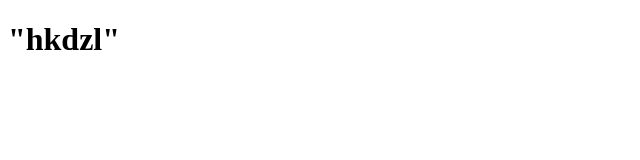
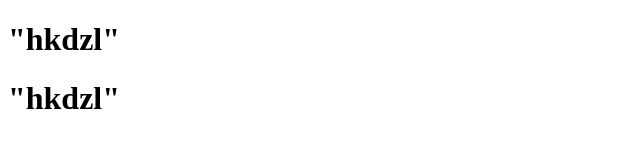
Before and after one commit to HkDzl/hkdzl.github.io, a plain HTML site: page index.html in a window 1280 px wide. Shown: the whole page, without its empty margins (0-640 px from the left). Drawn offline with Linux system fonts and the light colour scheme.

Commit message:
Update index.html

```diff
--- a/index.html
+++ b/index.html
@@ -8,5 +8,6 @@
 </head>
 <body>
   <h1>"hkdzl"</h1>
+  <h1>"hkdzl"</h1>
 </body>
 </html>
```
